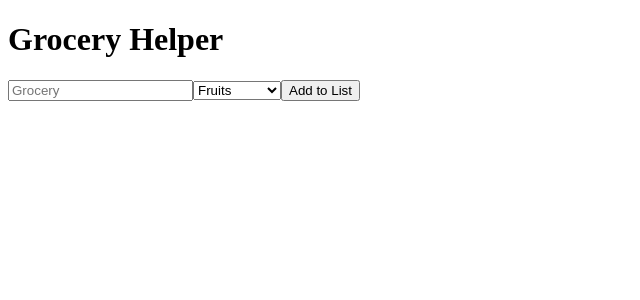
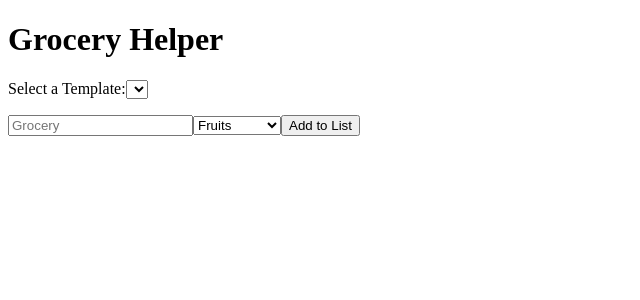
Before and after one commit to roballende/GroceryHelper, a React (Create React App) app: page / in a window 1280 px wide. Shown: the top 300 px of the page, without its empty margins (0-640 px from the left). Built offline with nearby package versions, Linux system fonts and the light colour scheme.

Commit message:
Created dropdown to choose template

```diff
--- a/src/Body.js
+++ b/src/Body.js
@@ -15,6 +15,7 @@ function Body() {
   return (
     <div className="App">
       <header className="App-header">
+        <TemplateList templateList={templateList}/>
         <Form addGrocery={addGrocery}/>
       </header>
     </div>
--- a/src/TemplateList.js
+++ b/src/TemplateList.js
@@ -1,10 +1,16 @@
+import React, { useState } from "react";
 
-
-function TemplateList() {
+function TemplateList({ templateList }) {
   return (
     <div className="App">
       <header className="App-header">
-
+        <p> Select a Template:
+          <select id="templates">
+            {templateList.map((template) => (
+              <option value={template.name}>{template.name}</option>
+            ))}
+          </select>
+        </p>
       </header>
     </div>
   );
```
